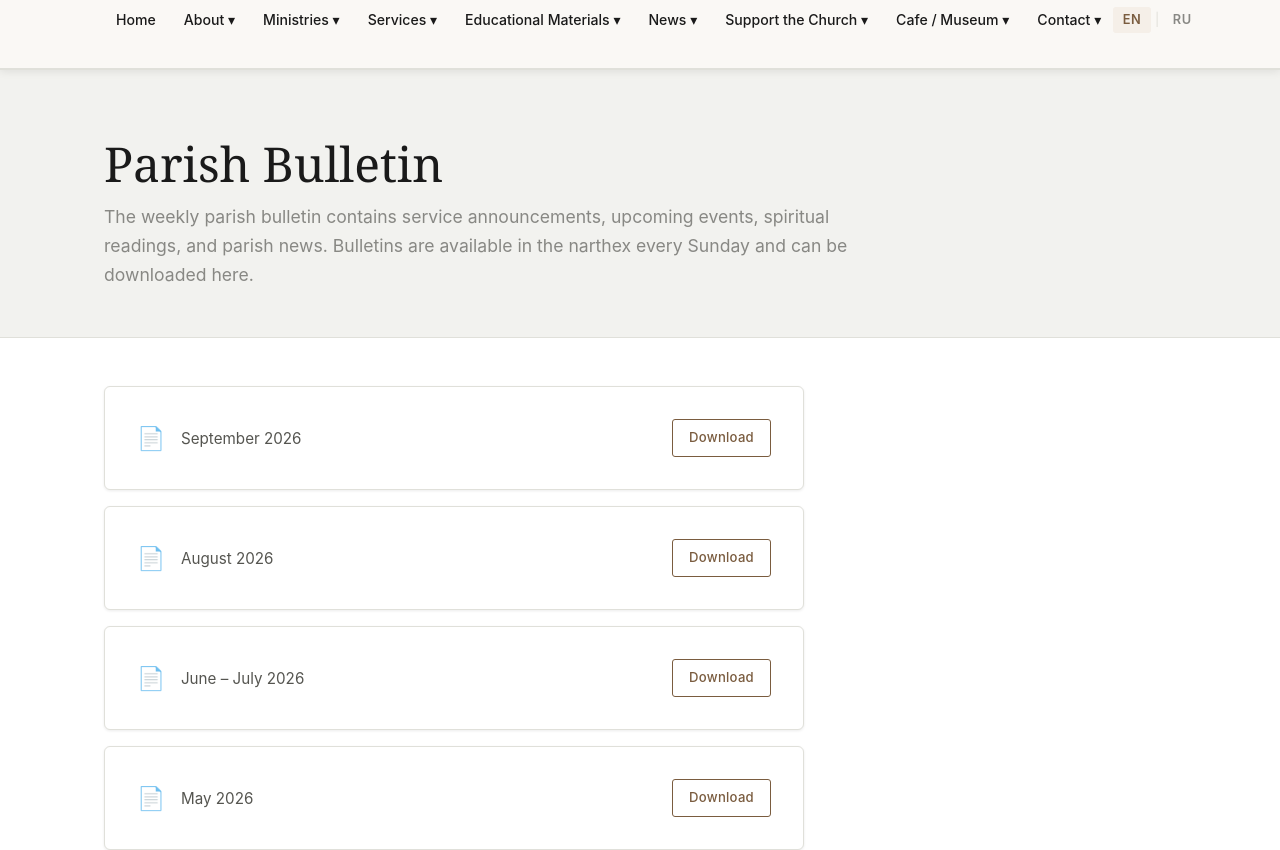
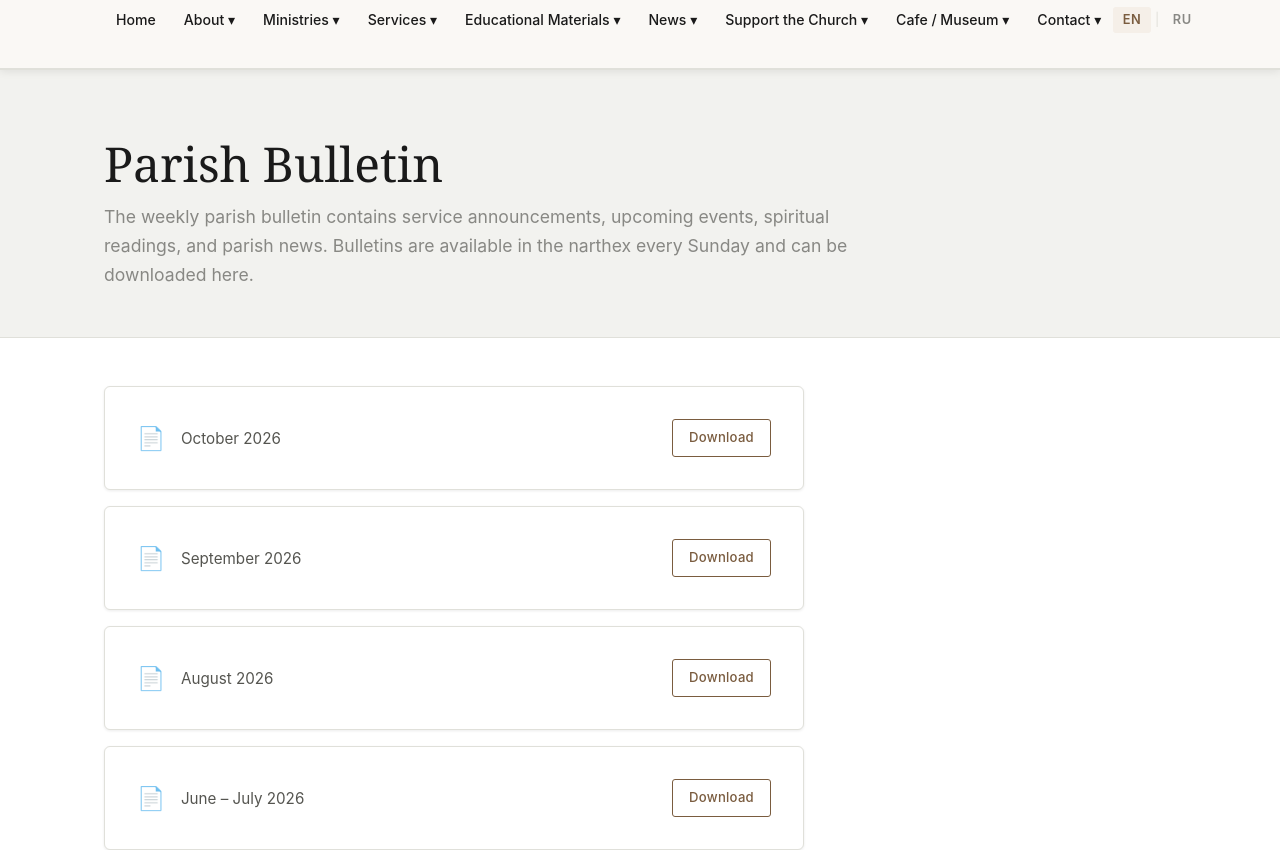
Before and after one commit to Anthony-Fedorenko/hvmla, a React (Vite) app: page /education/bulletin in a window 1280 px wide. Shown: the top 850 px of the page. Built offline with nearby package versions, Linux system fonts and the light colour scheme.

Commit message:
feat: add October 2026 parish bulletin

```diff
--- a/src/pages/education/Bulletin.tsx
+++ b/src/pages/education/Bulletin.tsx
@@ -2,6 +2,11 @@ import { useEffect } from "react";
 import { useTranslation } from "react-i18next";
 
 const BULLETINS = [
+  {
+    dateEn: "October 2026",
+    dateRu: "Октябрь 2026",
+    file: "/bulletin_october_2026.pdf",
+  },
   {
     dateEn: "September 2026",
     dateRu: "Сентябрь 2026",
```
Also changed, not shown: 1 other file (tests, documents, lock files or other folders).
